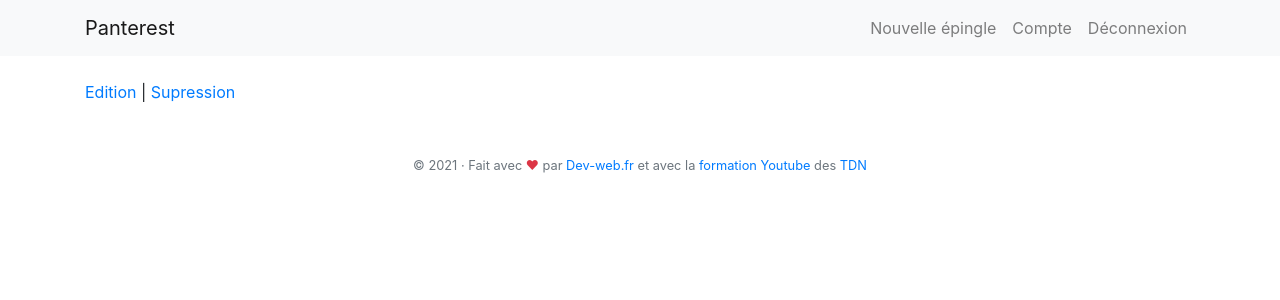
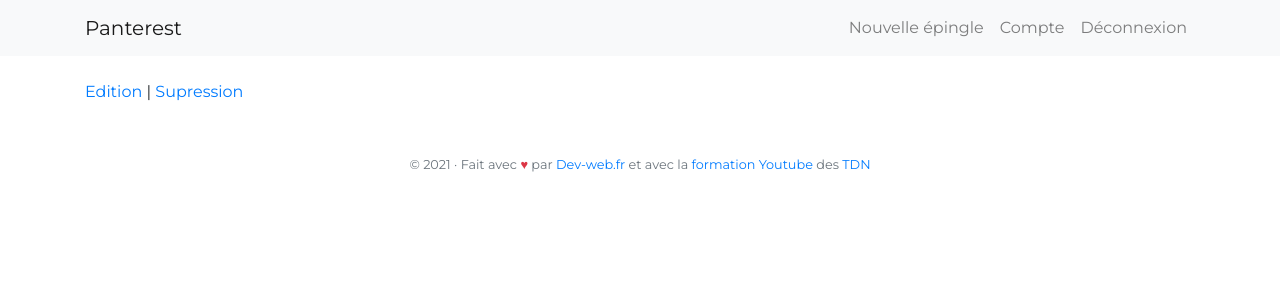
Before and after one commit to dalton-x/panterest, a Symfony app: template templates/pins/show.html.twig in a window 1280 px wide. Shown: the top 300 px of the page. Run offline with Twig, Linux system fonts and the light colour scheme; the template is opened without the code that fills it, so the values that code supplies are empty; some libraries are stand-ins or nearby versions.

Commit message:
Ajout de la font Montserat

```diff
--- a/templates/layouts/base.html.twig
+++ b/templates/layouts/base.html.twig
@@ -3,11 +3,14 @@
     <head>
         <meta charset="UTF-8">
         <title>{% block title %}Welcome!{% endblock %}</title>
-        {# Run `composer require symfony/webpack-encore-bundle`
-           and uncomment the following Encore helpers to start using Symfony UX #}
+        <link rel="preconnect" href="https://fonts.gstatic.com">
+        <link href="https://fonts.googleapis.com/css2?family=Montserrat&display=swap" rel="stylesheet">
         {% block stylesheets %}
             <link rel="stylesheet" href="https://cdn.jsdelivr.net/npm/bootstrap@4.6.0/dist/css/bootstrap.min.css" integrity="sha384-B0vP5xmATw1+K9KRQjQERJvTumQW0nPEzvF6L/Z6nronJ3oUOFUFpCjEUQouq2+l" crossorigin="anonymous">
             <style>
+                html, body{
+                    font-family: 'Montserrat', sans-serif;
+                }
                 .alert{
                     padding: 10px;
                     color: white;
```
